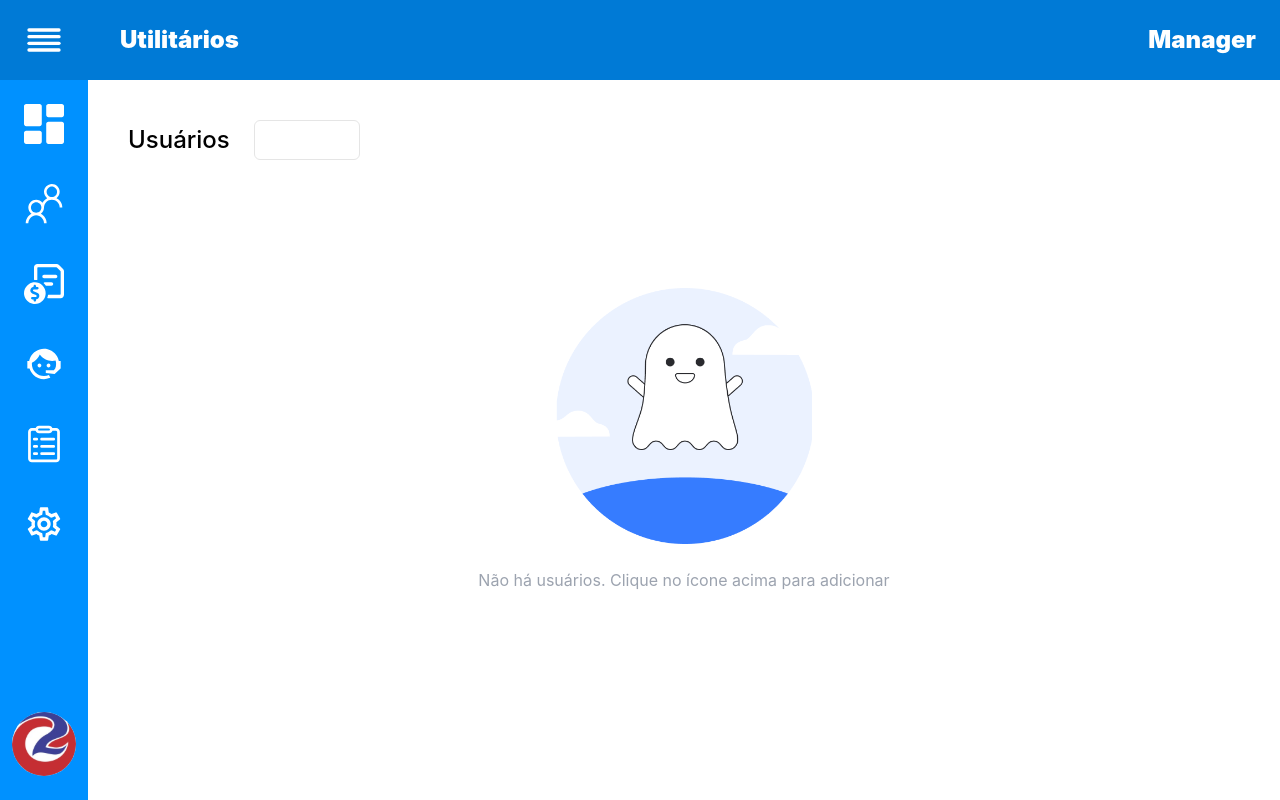
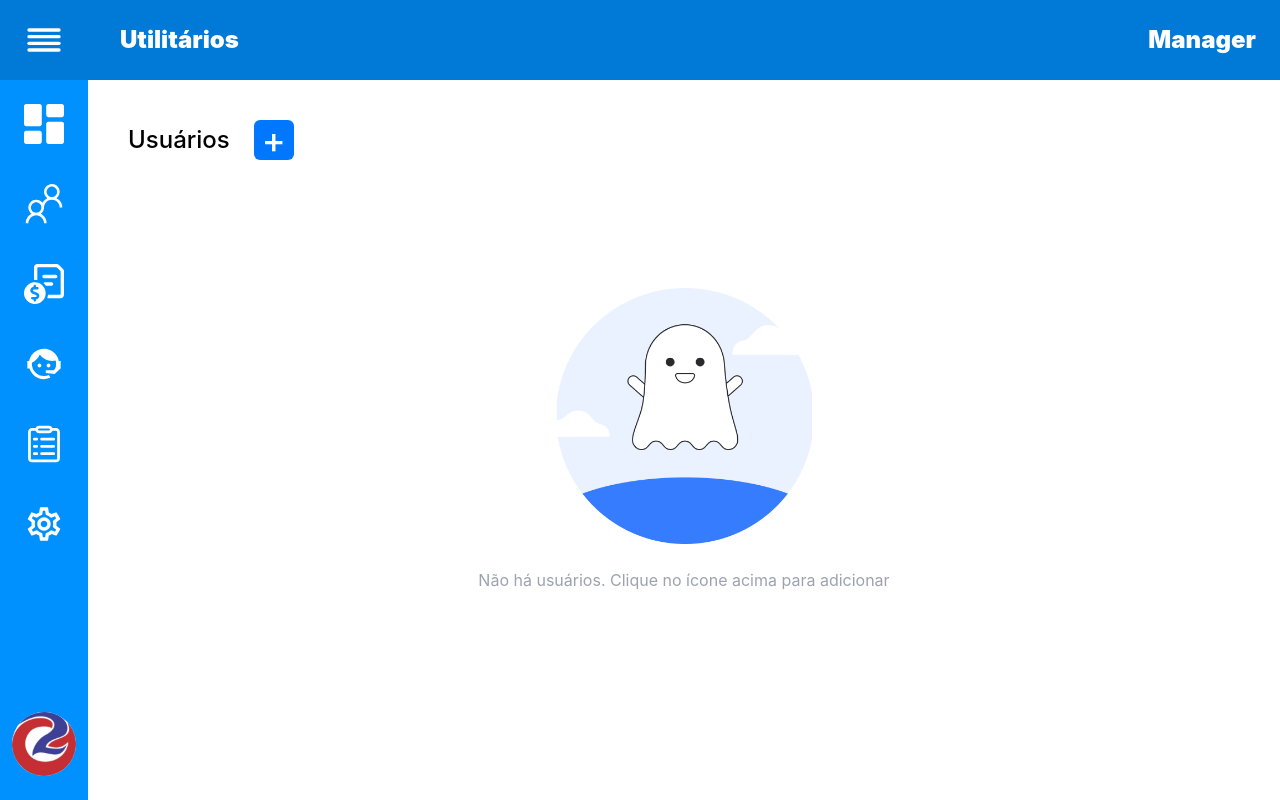
Before and after one commit to leo3210k/User_Page, a Vue app: page /users in a window 1280 px wide. Built offline with nearby package versions, Linux system fonts and the light colour scheme.

Commit message:
feat: create dialog

```diff
--- a/src/components/template/UsersDialog.vue
+++ b/src/components/template/UsersDialog.vue
@@ -1,31 +1,14 @@
 <template>
   <Dialog>
     <DialogTrigger as-child>
-      <Button variant="outline">
-        Edit Profile
+      <Button class="w-10 h-10 flex justify-center items-center text-4xl bg-azure-radiance-darker hover:bg-azure-radiance-darker hover:opacity-85 text-white rounded-md z-10">
+        +
       </Button>
     </DialogTrigger>
-    <DialogContent class="sm:max-w-[425px] grid-rows-[auto_minmax(0,1fr)_auto] p-0 max-h-[90dvh]">
-      <DialogHeader class="p-6 pb-0">
-        <DialogTitle>Edit profile</DialogTitle>
-        <DialogDescription>
-          Make changes to your profile here. Click save when you're done.
-        </DialogDescription>
+    <DialogContent class="sm:max-w-md">
+      <DialogHeader>
+        <DialogTitle class="text-black">Share link</DialogTitle>
       </DialogHeader>
-      <div class="grid gap-4 py-4 overflow-y-auto px-6">
-        <div class="flex flex-col justify-between h-[300dvh]">
-          <p>
-            This is some placeholder content to show the scrolling behavior for modals. We use repeated line breaks to demonstrate how content can exceed minimum inner height, thereby showing inner scrolling. When content becomes longer than the predefined max-height of modal, content will be cropped and scrollable within the modal.
-          </p>
-
-          <p>This content should appear at the bottom after you scroll.</p>
-        </div>
-      </div>
-      <DialogFooter class="p-6 pt-0">
-        <Button type="submit">
-          Save changes
-        </Button>
-      </DialogFooter>
     </DialogContent>
   </Dialog>
 </template>
```
